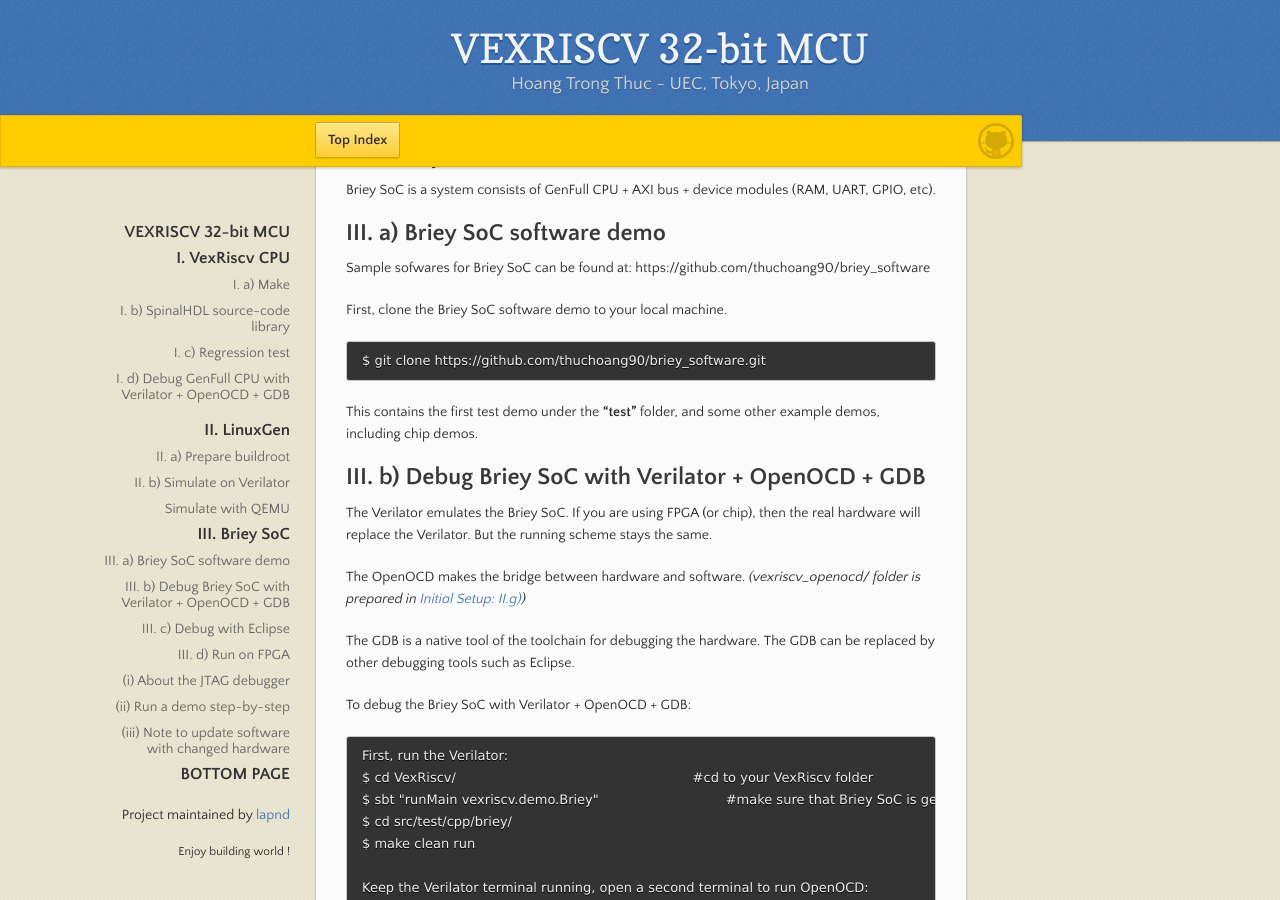
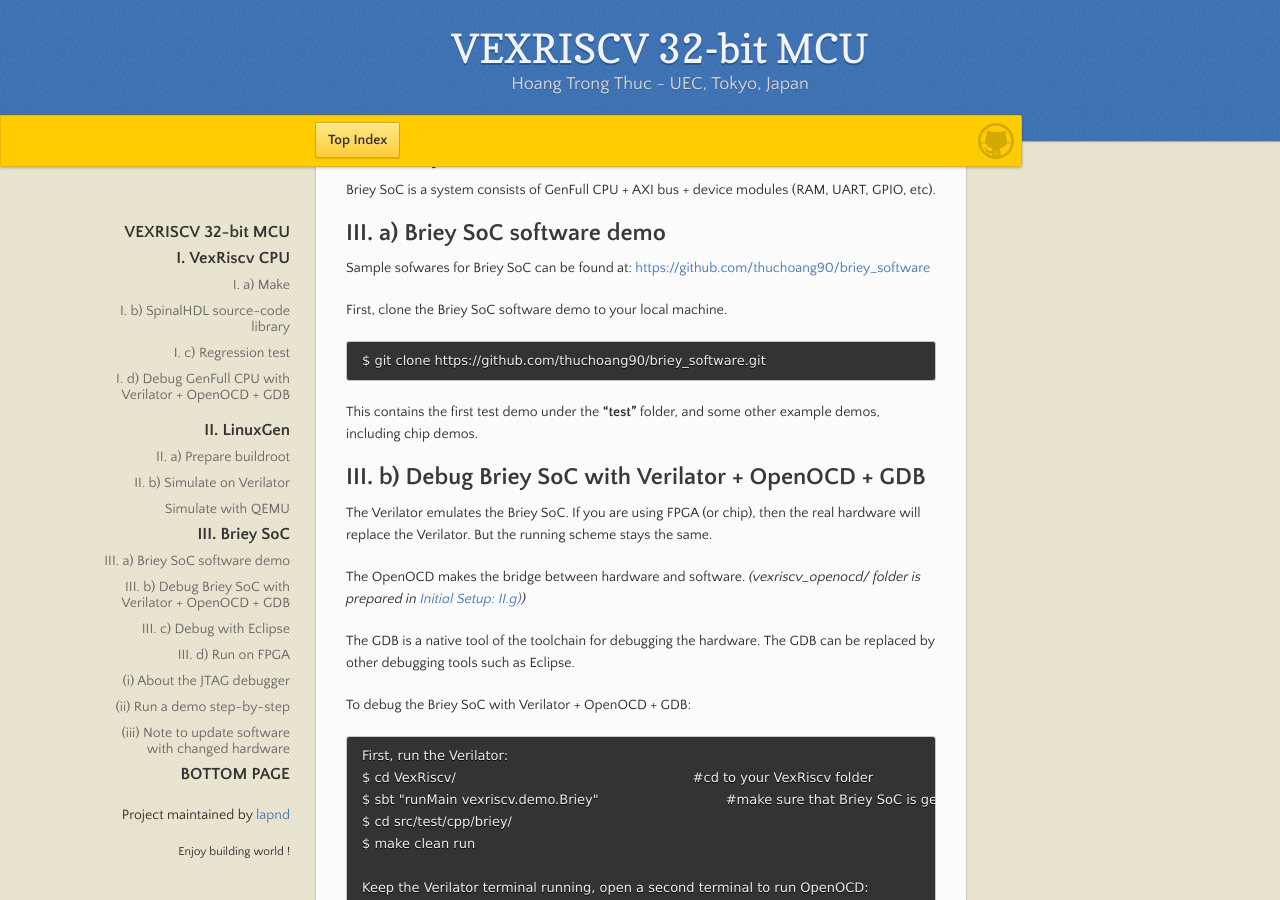
Before and after one commit to lapnd/httdes.github.io, a Jekyll site: the page built from vexriscv.md, in a window 1280 px wide and 900 px high, scrolled down 3541 px. Built offline with Jekyll 4.4.1, drawn with Linux system fonts in a browser that asks for light colours; our own code applies the rules of GitHub Pages for plain Markdown files; part of the change alters nothing that is shown.

```diff
--- a/vexriscv.md
+++ b/vexriscv.md
@@ -156,7 +156,7 @@ Briey SoC is a system consists of GenFull CPU + AXI bus + device modules (RAM, U
 
 ## III. a) Briey SoC software demo
 
-Sample sofwares for Briey SoC can be found at: https://github.com/thuchoang90/briey_software
+Sample sofwares for Briey SoC can be found at: [https://github.com/thuchoang90/briey_software](https://github.com/thuchoang90/briey_software)
 
 First, clone the Briey SoC software demo to your local machine.
 
```
